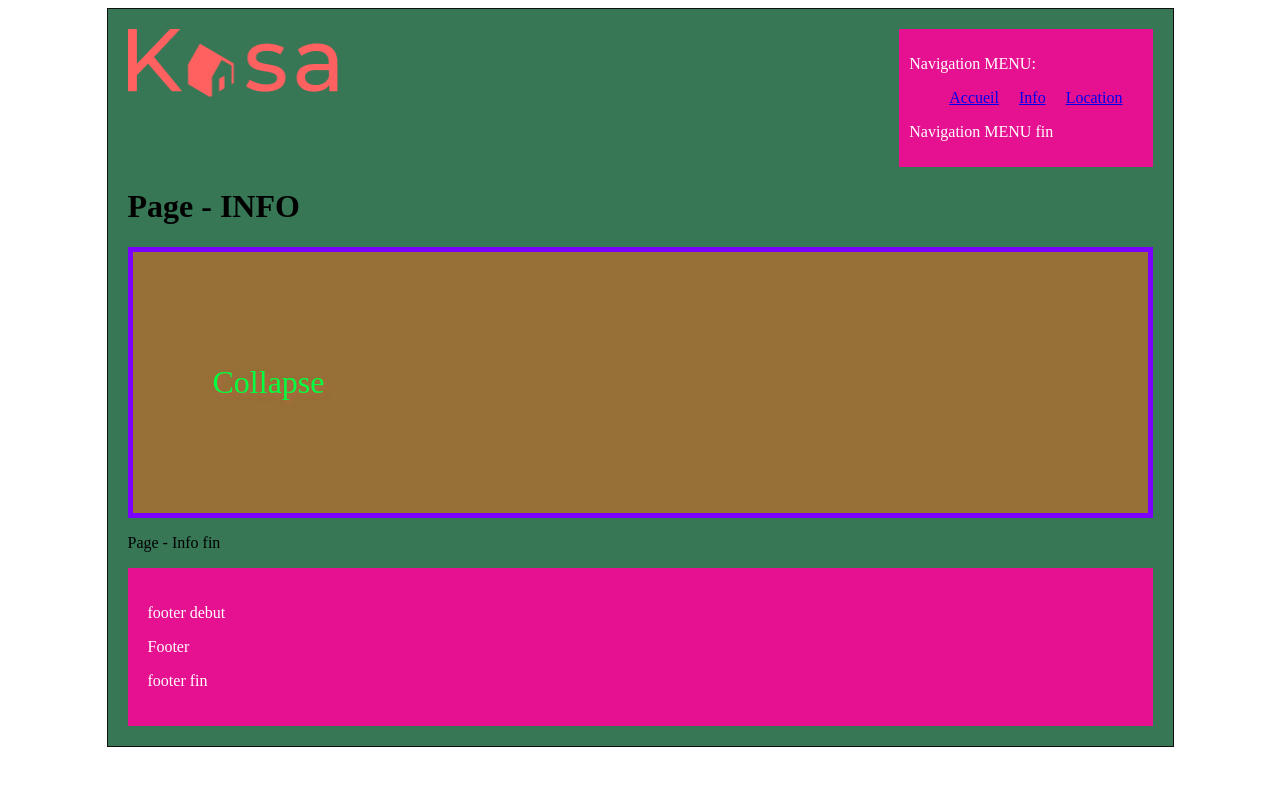
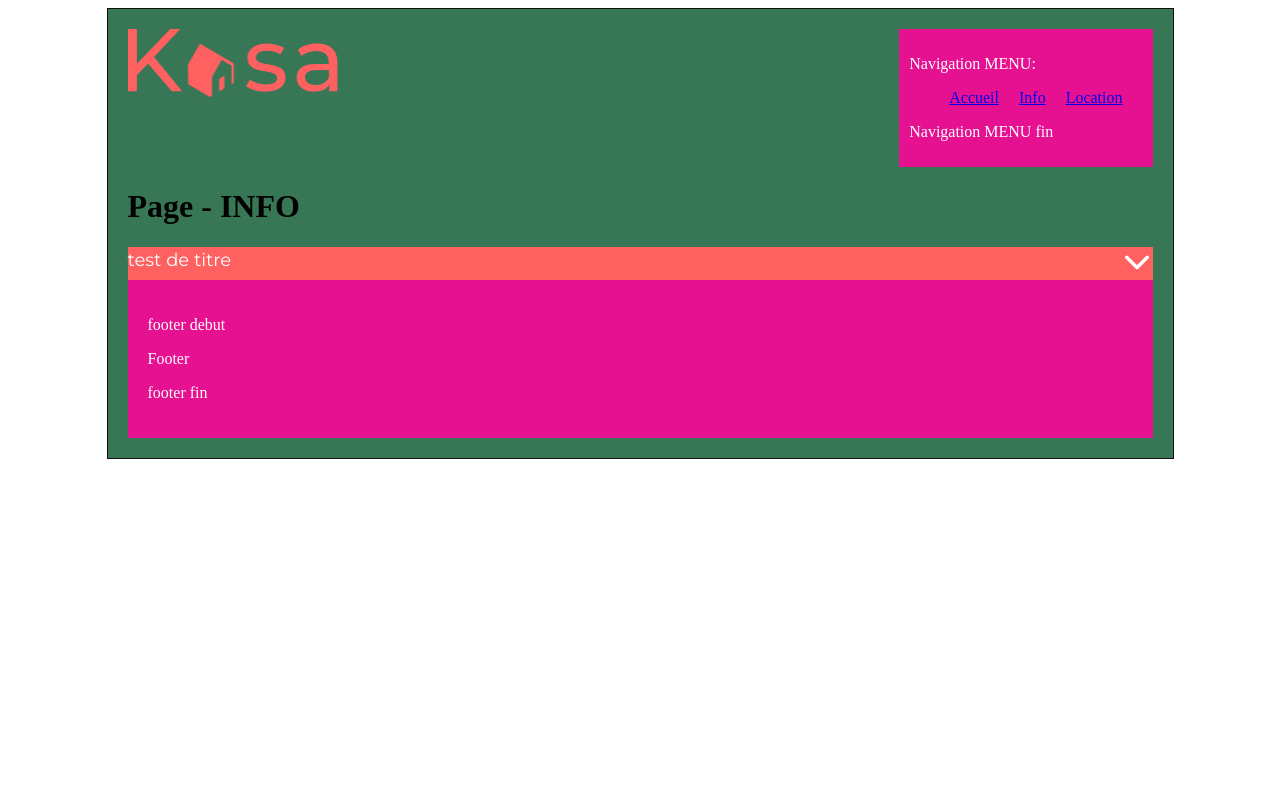
Before and after one commit to tetyanachouteau/P11Kasa, a React (Create React App) app: page /info in a window 1280 px wide. Shown: the top 786 px of the page. Built offline with nearby package versions, Linux system fonts and the light colour scheme.

Commit message:
Mise à jour collapse

```diff
--- a/src/components/Collapse.jsx
+++ b/src/components/Collapse.jsx
@@ -1,9 +1,25 @@
-import styles from "./Collapse.module.css"
+import React, { useState } from 'react';
+import styles from './Collapse.module.css'; // Importez votre fichier CSS pour gérer le style
 
-function Collapse() {
+function Collapse(props) {
+    const [isCollapsed, setIsCollapsed] = useState(true);
+
+    const toggleCollapse = () => {
+        setIsCollapsed(!isCollapsed);
+    };
+
     return (
         <div className={styles.collapse}>
-            <p className={styles.text}>Collapse</p>
+            {isCollapsed ? (
+                <div className={styles.entete}>{props.entete}<img onClick={toggleCollapse} src="/images/collapsed.png" alt="collaped"></img></div>
+            ) : (
+                <div className={styles.entete}>{props.entete}<img onClick={toggleCollapse} src="/images/uncollapsed.png" alt="uncollaped"></img></div>
+            )}
+            <div className="collapse-content">
+                {isCollapsed ? null : (
+                    props.children
+                )}
+            </div>
         </div>
     );
 }
--- a/src/components/Collapse.module.css
+++ b/src/components/Collapse.module.css
@@ -1,11 +1,25 @@
 .collapse {
-    background-color: rgb(150, 112, 54);
-    border: 5px solid rgb(123, 0, 255);
-    padding: 80px;
-  }
+  display: block;
+}
 
-.text {
-    text-shadow: 3px 3px 5px rgba(220, 91, 91, 0.5);
-    font-size: 32px;
-    color: rgb(0, 255, 64);
-  }
+.collapse .entete {
+  background: #FF6060;
+  font-family: Montserrat;
+  font-size: 18px;
+  font-weight: 500;
+  line-height: 26px;
+  letter-spacing: 0em;
+  text-align: left;
+  color: #fff;
+  display: flex;
+  justify-content: space-between;
+}
+
+.collapse .collapse-container {
+  border: 1px solid #ccc;
+  padding: 16px;
+}
+
+.collapse .collapsed-content {
+  display: none;
+}
--- a/src/pages/info.jsx
+++ b/src/pages/info.jsx
@@ -4,11 +4,17 @@ function Info() {
     return (
       <div>
         <h1>Page - INFO</h1>
-        <Collapse/>
-        <p >Page - Info fin </p>
+        <Collapse entete="test de titre">
+          <p >Climatisation
+Wi-Fi
+Cuisine
+Espace de travail
+Fer à repasser
+Sèche-cheveux
+Cintres</p>
+        </Collapse>
 
       </div>
-
     );
   }
 
```
Also changed, not shown: public/images/collapsed.png (added), public/images/uncollapsed.png (added).
